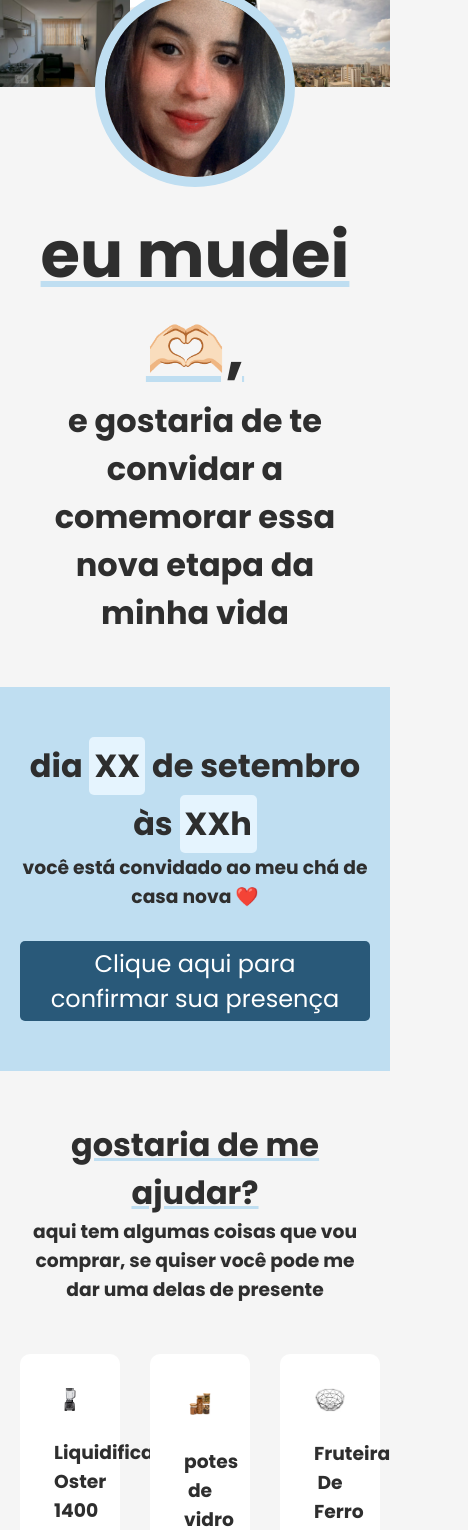
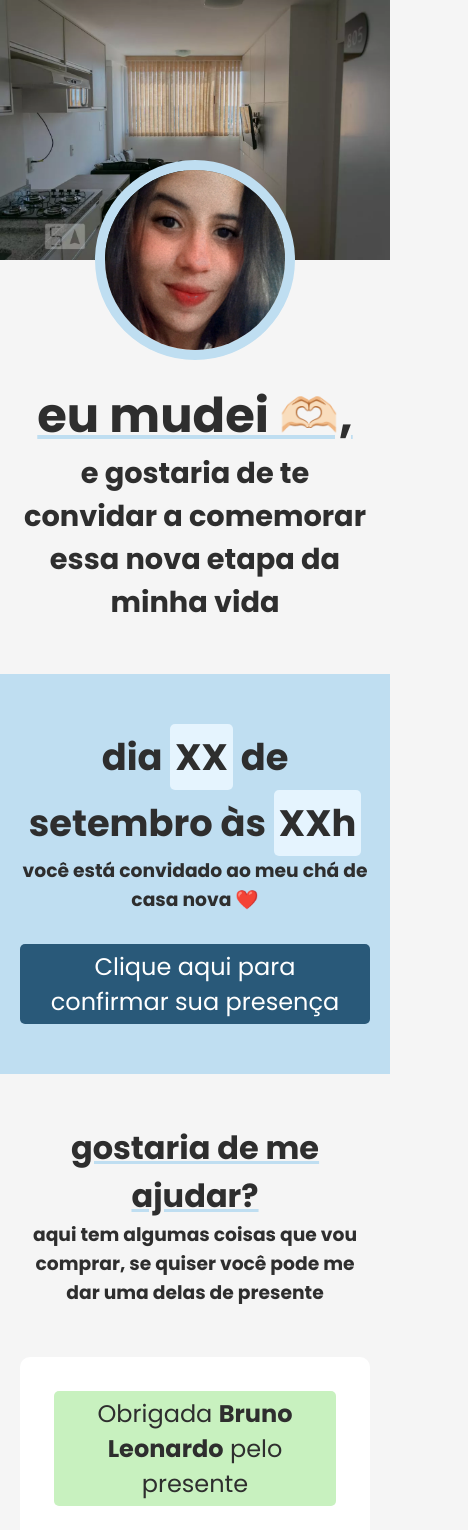
Before and after one commit to brunoleo223/lista-cha-casa-nova, a React (Vite) app: page / in a window 390 px wide. Shown: the top 1530 px of the page, 468 px wide, since content can reach past the window. Built offline with nearby package versions, Linux system fonts and the light colour scheme.

Commit message:
responsividade

```diff
--- a/src/Convite/style.module.scss
+++ b/src/Convite/style.module.scss
@@ -8,6 +8,9 @@
 
     h2{
         font-size: 2rem;
+        @media (max-width: 992px){
+                font-size: 2.3rem;
+        }
 
         span{
             background-color: #e5f4fe;
--- a/src/Header/index.jsx
+++ b/src/Header/index.jsx
@@ -4,9 +4,9 @@ export function Header() {
     return (
         <header className={styles.header}>
             <div className={styles.header__fotos}>
-                <img src="/ft1.webp" alt="Vite logo" />
-                <img src="/ft2.webp" alt="Vite logo" />
-                <img src="/ft3.webp" alt="Vite logo" />
+                <img className={styles.um} src="/ft1.webp" alt="Vite logo" />
+                <img className={styles.dois} src="/ft2.webp" alt="Vite logo" />
+                <img className={styles.tres} src="/ft3.webp" alt="Vite logo" />
             </div>
             <div className={styles.header__perfil}>
                 <img src="/bea.jpg" alt="Vite logo" />
--- a/src/Header/style.module.scss
+++ b/src/Header/style.module.scss
@@ -5,6 +5,12 @@
 
         img{
             max-width: 33.33%;
+            @media (max-width: 992px){
+                max-width: 100%;
+                &.dois, &.tres{
+                    display: none;
+                }
+            }
         }
     }
 
@@ -28,10 +34,16 @@
             font-size: 4rem;
             text-decoration: underline;
             text-decoration-color: #bfdef1;
+            @media (max-width: 992px){
+                font-size: 3rem;
+            }
         }
 
         h3{
             font-size: 2rem;
+            @media (max-width: 992px){
+                font-size: 1.8rem;
+            }
         }
     }
 }
--- a/src/Item/index.jsx
+++ b/src/Item/index.jsx
@@ -4,6 +4,7 @@ export function Item({nome, valor, link, foto, disponivel, pessoa}) {
     return (
         <div className={styles.item}>
 
+            {disponivel && <span className={styles.presente}>Obrigada <b>{pessoa}</b> pelo presente</span>}
             <div className="item__foto">
                 <img src={foto} alt={nome} />
             </div>
@@ -11,7 +12,6 @@ export function Item({nome, valor, link, foto, disponivel, pessoa}) {
                 <h3 className="dados__titulo">{nome}</h3>
                 <span className="dados__valor">{valor}</span>
             </div>
-            {disponivel && <span className={styles.presente}>Obrigada <b>{pessoa}</b> pelo presente</span>}
             {!disponivel &&
                 <div className="item__botoes">
                     <a href="" target="_blank">Vou dar presente!</a>
--- a/src/Item/style.module.scss
+++ b/src/Item/style.module.scss
@@ -43,7 +43,7 @@
         width: 100%;
         background-color: #c8f1bf;
         padding: 5px;
-        margin-top: 45px;
+        margin-bottom: 45px;
         font-size: 1.5rem;
         border-radius: 5px;
     }
--- a/src/Presentes/style.module.scss
+++ b/src/Presentes/style.module.scss
@@ -14,6 +14,12 @@
         padding-bottom: 100px;
         display: grid;
         grid-template-columns: repeat(3, minmax(100px, 1fr));
-        gap: 30px
+        gap: 30px;
+        @media (max-width: 992px){
+            grid-template-columns: 1fr 1fr;
+        }
+        @media (max-width: 576px){
+            grid-template-columns: 1fr;
+        }
     }
 }
--- a/src/utils/presentes.json
+++ b/src/utils/presentes.json
@@ -4,7 +4,7 @@
             "id": 1,
             "nome": "Liquidificador Oster 1400 Full OLIQ610 3,2 Litros 15 Velocidades 1.400 W",
             "valor": "R$ 159,00",
-            "disponivel": false,
+            "disponivel": true,
             "link": "https://www.zoom.com.br/liquidificador/liquidificador-oster-oliq610-3-2-litros-15-velocidades-1-400-w",
             "foto": "/produtos/1.jpg",
             "pessoa": "Bruno Leonardo"
```
